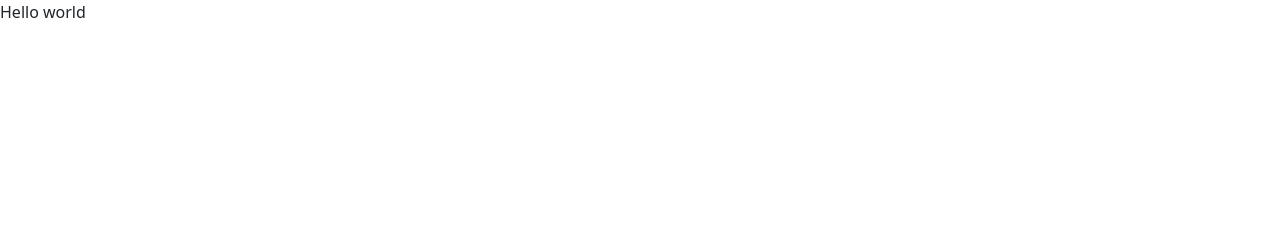
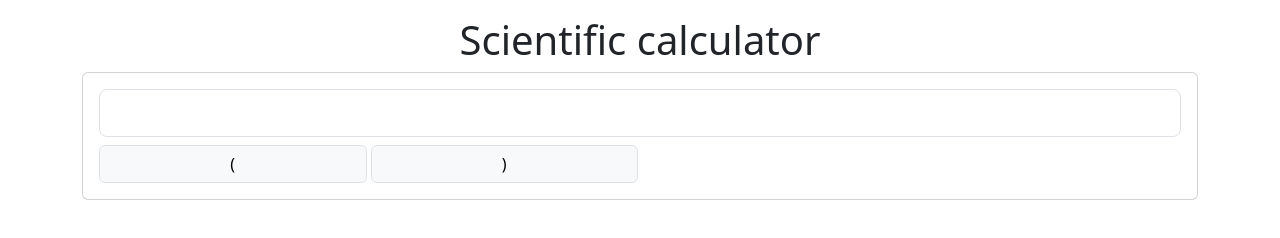
Before and after one commit to vineeth-0509/scientific-calculator-live, a plain HTML site: page src/index.html in a window 1280 px wide. Drawn offline with nearby package versions, Linux system fonts and the light colour scheme.

Commit message:
add insex.html and bootstrap

```diff
--- a/src/index.html
+++ b/src/index.html
@@ -9,7 +9,32 @@
     <link href="https://cdn.jsdelivr.net/npm/bootstrap@5.3.2/dist/css/bootstrap.min.css" rel="stylesheet" integrity="sha384-T3c6CoIi6uLrA9TneNEoa7RxnatzjcDSCmG1MXxSR1GAsXEV/Dwwykc2MPK8M2HN" crossorigin="anonymous">
 </head>
 <body>
-    <div>Hello world</div>
+
     <script src="https://cdn.jsdelivr.net/npm/bootstrap@5.3.2/dist/js/bootstrap.bundle.min.js" integrity="sha384-C6RzsynM9kWDrMNeT87bh95OGNyZPhcTNXj1NW7RuBCsyN/o0jlpcV8Qyq46cDfL" crossorigin="anonymous"></script>
+    <div class="container"><h1 class="text-center mt-3">Scientific calculator</h1>
+        <div class="row "></div>
+        <div class="col-12 offset-md-3 col-md-6 "></div>
+        <div class="card">
+            <div class="card-body">
+                <input readonly
+                id="calc-display"
+                class="form-control form-control-lg"
+                type="text"
+                 aria-label=".form-control-lg example">
+                 <div class="row gx-1">
+                    <div class="col-3">
+                        <button type="button" class="btn btn-light w-100 mt-2 border">
+                          (
+                        </button>
+                    </div>
+                    <div class="col-3">
+                        <button type="button" class="btn btn-light w-100 mt-2 border">
+                          )
+                        </button>
+                    </div>
+                 </div>
+            </div>
+        </div>
+    </div>
 </body>
 </html>
```
